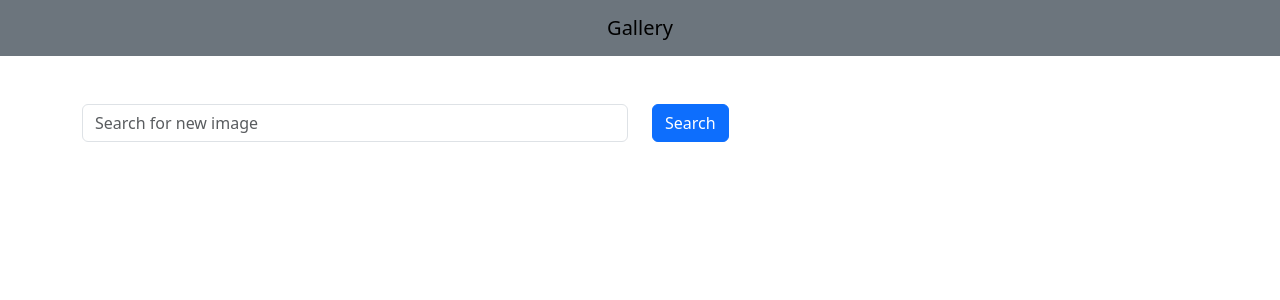
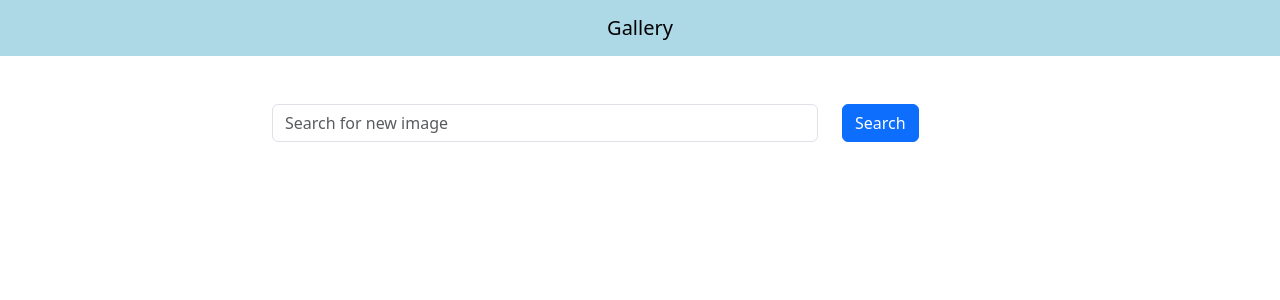
Before and after one commit to AzizKanchwala/images-gallery, a React (Create React App) app in the folder frontend/: page / in a window 1280 px wide. Shown: the top 300 px of the page. Built offline with nearby package versions, Linux system fonts and the light colour scheme.

Commit message:
Controllable search component

```diff
--- a/frontend/src/App.js
+++ b/frontend/src/App.js
@@ -1,12 +1,20 @@
+import { useState } from 'react';
 import 'bootstrap/dist/css/bootstrap.min.css';
 import Header from './components/Header';
 import Search from './components/Search';
 
 const App = () => {
+  const [word, setWord] = useState('')
+
+  const handleSearchSubmit = (e) => {
+    e.preventDefault();
+    console.log(word);
+  }
+
   return (
     <div className="App">
       <Header title="Gallery"></Header>
-      <Search></Search>
+      <Search word={word} setWord={setWord} handleSubmit={handleSearchSubmit}></Search>
     </div>
   );
 }
--- a/frontend/src/components/Header.js
+++ b/frontend/src/components/Header.js
@@ -1,9 +1,13 @@
 import React from "react";
 import { Navbar,Container } from "react-bootstrap";
 
+const navbarStyle = {
+    backgroundColor: 'lightblue'
+};
+
 const Header = (props) => {
   return (
-    <Navbar bg="secondary" variant="light" expand="lg" className="p-2">
+    <Navbar style={navbarStyle} variant="light" expand="lg" className="p-2">
       <Container className="justify-content-center">
         <Navbar.Brand className="mx-auto">{props.title}</Navbar.Brand>
       </Container>
--- a/frontend/src/components/Search.js
+++ b/frontend/src/components/Search.js
@@ -1,15 +1,16 @@
 import React from "react";
 import { Container, Row, Col, Form, Button } from "react-bootstrap";
 
-const Search = () => {
+const Search = ({word, setWord, handleSubmit}) => {
   return (
     <Container className="mt-5">
-      <Row>
-        <Col>
-          <Form>
+      <Row className="justify-content-center">
+        <Col xs={12} md={8}>
+          <Form onSubmit={handleSubmit}>
             <Row>
-              <Col>
-                <Form.Control placeholder="Search for new image" />
+              <Col xs={9}>
+                <Form.Control placeholder="Search for new image"
+                type="text" value={word} onChange={(e) => setWord(e.target.value)}/>
               </Col>
               <Col>
                 <Button variant="primary" type="submit">Search</Button>
```
